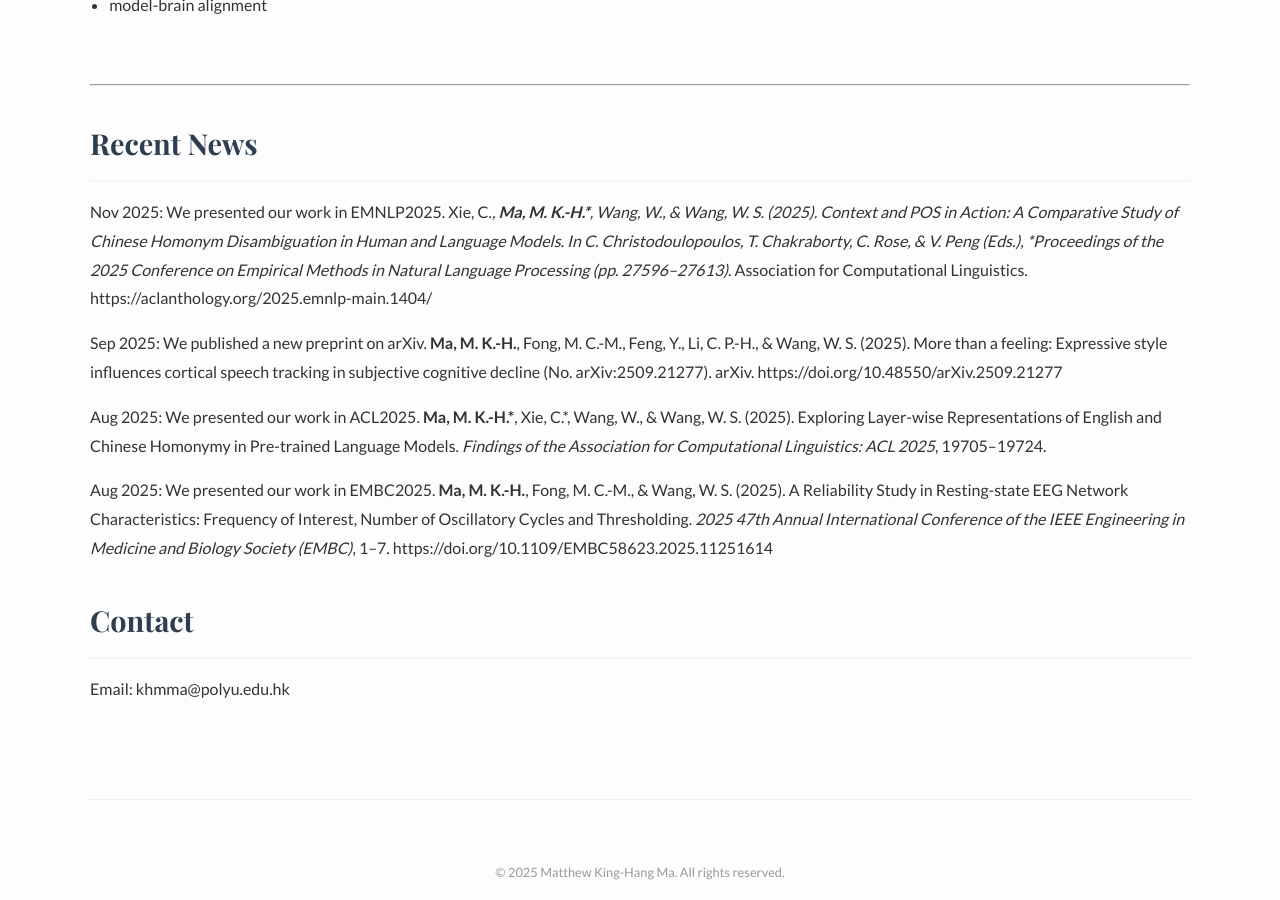
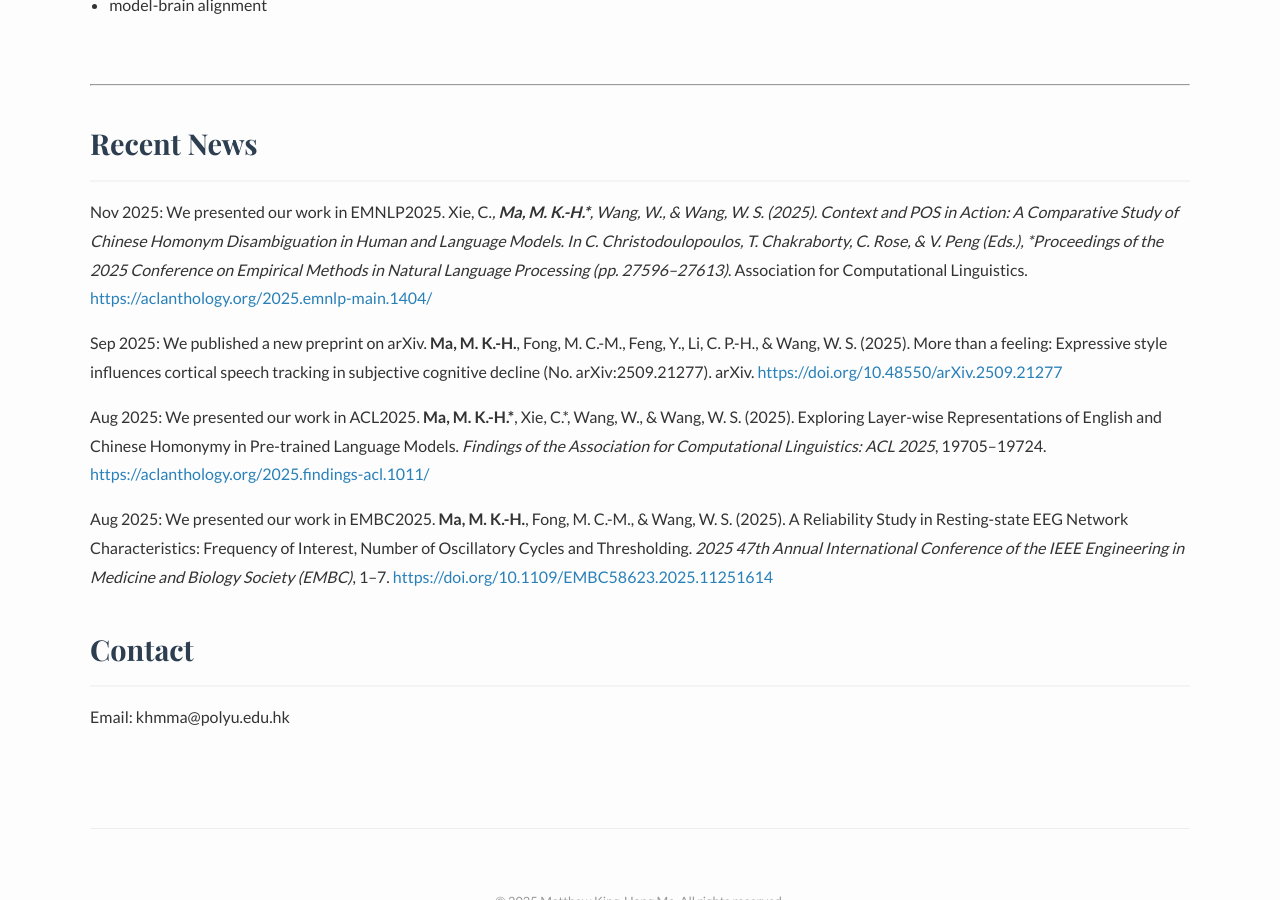
Before and after one commit to neurothew/neurothew.github.io, a Jekyll site: the page built from index.md, in a window 1280 px wide and 900 px high, scrolled down 923 px. Built offline with Jekyll 4.4.1, drawn with Linux system fonts in a browser that asks for light colours; part of the change alters nothing that is shown.

Commit message:
Update index.md

```diff
--- a/index.md
+++ b/index.md
@@ -50,14 +50,14 @@ Read about how <a href="about.html">I get into research</a>.
 
 ## Recent News
 
+Nov 2025: We presented our work in EMNLP2025. Xie, C.*, __Ma, M. K.-H.\*__, Wang, W., & Wang, W. S. (2025). Context and POS in Action: A Comparative Study of Chinese Homonym Disambiguation in Human and Language Models. In C. Christodoulopoulos, T. Chakraborty, C. Rose, & V. Peng (Eds.), *Proceedings of the 2025 Conference on Empirical Methods in Natural Language Processing (pp. 27596–27613)*. Association for Computational Linguistics. [https://aclanthology.org/2025.emnlp-main.1404/](https://aclanthology.org/2025.emnlp-main.1404/)
 
-Nov 2025: We presented our work in EMNLP2025. Xie, C.*, __Ma, M. K.-H.\*__, Wang, W., & Wang, W. S. (2025). Context and POS in Action: A Comparative Study of Chinese Homonym Disambiguation in Human and Language Models. In C. Christodoulopoulos, T. Chakraborty, C. Rose, & V. Peng (Eds.), *Proceedings of the 2025 Conference on Empirical Methods in Natural Language Processing (pp. 27596–27613)*. Association for Computational Linguistics. https://aclanthology.org/2025.emnlp-main.1404/
+Sep 2025: We published a new preprint on arXiv. **Ma, M. K.-H.**, Fong, M. C.-M., Feng, Y., Li, C. P.-H., & Wang, W. S. (2025). More than a feeling: Expressive style influences cortical speech tracking in subjective cognitive decline (No. arXiv:2509.21277). arXiv. [https://doi.org/10.48550/arXiv.2509.21277](https://doi.org/10.48550/arXiv.2509.21277)
 
-Sep 2025: We published a new preprint on arXiv. **Ma, M. K.-H.**, Fong, M. C.-M., Feng, Y., Li, C. P.-H., & Wang, W. S. (2025). More than a feeling: Expressive style influences cortical speech tracking in subjective cognitive decline (No. arXiv:2509.21277). arXiv. https://doi.org/10.48550/arXiv.2509.21277
+Aug 2025: We presented our work in ACL2025. __Ma, M. K.-H.\*__, Xie, C.\*, Wang, W., & Wang, W. S. (2025). Exploring Layer-wise Representations of English and Chinese Homonymy in Pre-trained Language Models. *Findings of the Association for Computational Linguistics: ACL 2025*, 19705–19724. [https://aclanthology.org/2025.findings-acl.1011/](https://aclanthology.org/2025.findings-acl.1011/)
 
-Aug 2025: We presented our work in ACL2025. __Ma, M. K.-H.\*__, Xie, C.\*, Wang, W., & Wang, W. S. (2025). Exploring Layer-wise Representations of English and Chinese Homonymy in Pre-trained Language Models. *Findings of the Association for Computational Linguistics: ACL 2025*, 19705–19724.
+Aug 2025: We presented our work in EMBC2025. **Ma, M. K.-H.**, Fong, M. C.-M., & Wang, W. S. (2025). A Reliability Study in Resting-state EEG Network Characteristics: Frequency of Interest, Number of Oscillatory Cycles and Thresholding. *2025 47th Annual International Conference of the IEEE Engineering in Medicine and Biology Society (EMBC)*, 1–7. [https://doi.org/10.1109/EMBC58623.2025.11251614](https://doi.org/10.1109/EMBC58623.2025.11251614)
 
-Aug 2025: We presented our work in EMBC2025. **Ma, M. K.-H.**, Fong, M. C.-M., & Wang, W. S. (2025). A Reliability Study in Resting-state EEG Network Characteristics: Frequency of Interest, Number of Oscillatory Cycles and Thresholding. *2025 47th Annual International Conference of the IEEE Engineering in Medicine and Biology Society (EMBC)*, 1–7. https://doi.org/10.1109/EMBC58623.2025.11251614
 
 ## Contact
 Email: {{ site.email }}
```
